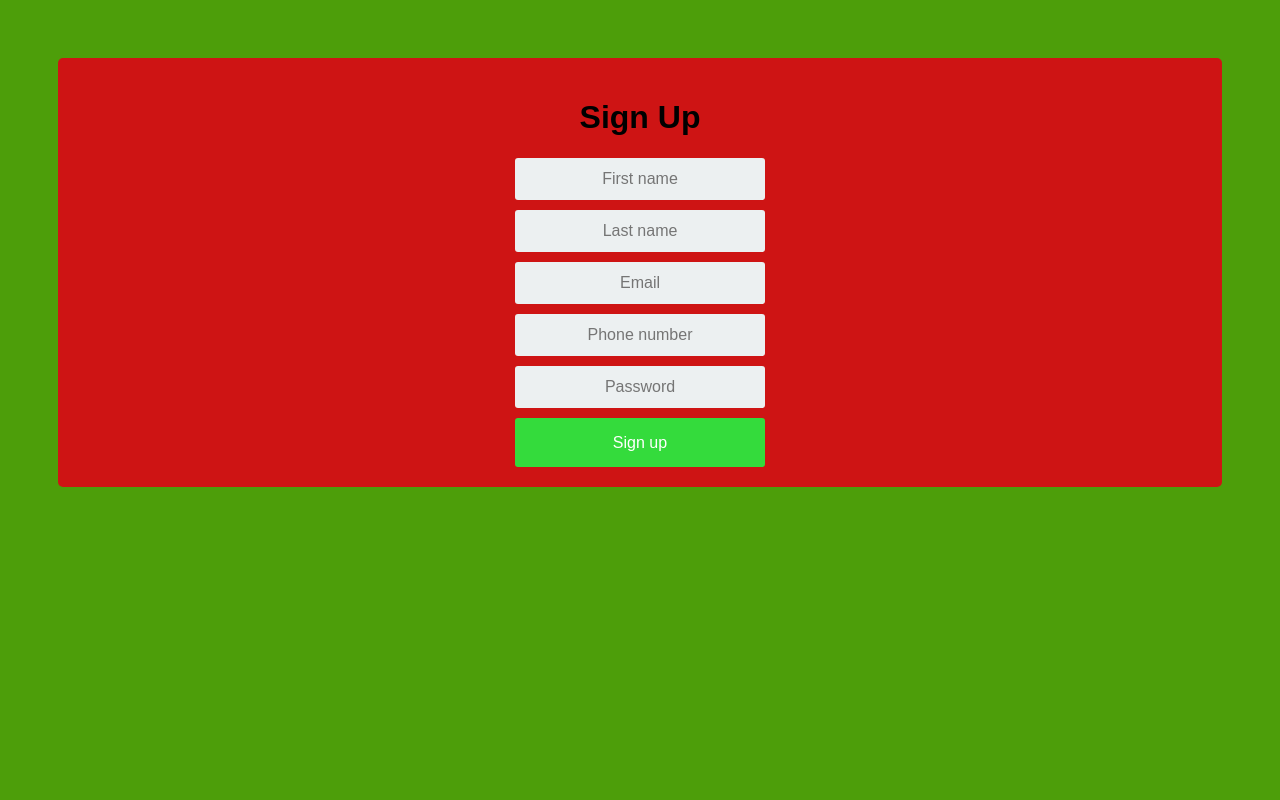
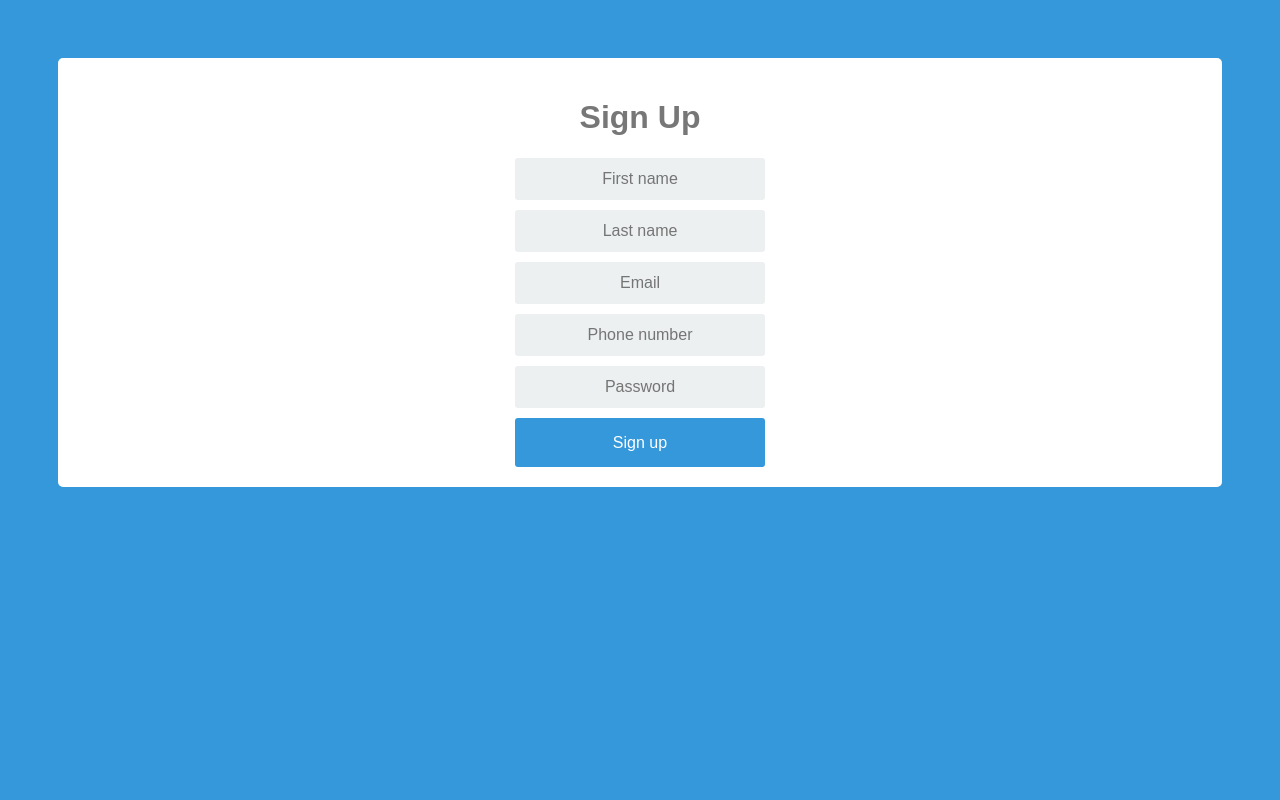
Before and after one commit to princepritam/flask_apps, a Flask app: template app/api/templates/signup.html in a window 1280 px wide. Run offline with Flask 2, Linux system fonts and the light colour scheme; the template is opened without the code that fills it, so the values that code supplies are empty; parts of the project's set-up code (start-up, migrations or seed data) failed here and were passed over.

```diff
--- a/app/api/static/style.css
+++ /dev/null
@@ -1,78 +0,0 @@
-* {
-    box-sizing: border-box;
-    }
-
-    *:focus {
-    outline: none;
-    }
-    body {
-    font-family: Arial;
-    background-color: rgb(77, 158, 10);
-    padding: 50px;
-    }
-    .login {
-    margin: 20px auto;
-    width: 300px;
-    }
-    .login-screen {
-    background-color: rgb(206, 20, 20);
-    padding: 20px;
-    border-radius: 5px
-    }
-
-    .app-title {
-    text-align: center;
-    color: rgb(0, 0, 0);
-    }
-
-    .login-form {
-    text-align: center;
-    }
-    .control-group {
-    margin-bottom: 10px;
-    }
-
-    input {
-    text-align: center;
-    background-color: #ECF0F1;
-    border: 2px solid transparent;
-    border-radius: 3px;
-    font-size: 16px;
-    font-weight: 200;
-    padding: 10px 0;
-    width: 250px;
-    transition: border .5s;
-    }
-
-    input:focus {
-    border: 2px solid #3498DB;
-    box-shadow: none;
-    }
-
-    .btn {
-    border: 2px solid transparent;
-    background: rgb(52, 219, 60);
-    color: #ffffff;
-    font-size: 16px;
-    line-height: 25px;
-    padding: 10px 0;
-    text-decoration: none;
-    text-shadow: none;
-    border-radius: 3px;
-    box-shadow: none;
-    transition: 0.25s;
-    display: block;
-    width: 250px;
-    margin: 0 auto;
-    }
-
-    .btn:hover {
-    background-color: rgb(41, 185, 65);
-    }
-
-    .login-link {
-    font-size: 12px;
-    color: #444;
-    display: block;
-    margin-top: 12px;
-    }
--- a/app/api/templates/signup.html
+++ b/app/api/templates/signup.html
@@ -1,33 +1,119 @@
-<link rel="stylesheet" href="static/style.css" type="text/css">
-<form action="/accounts/signup" method="POST">
+<html>
+	<head>
+		<style>
+			* {
+				box-sizing: border-box;
+			}
+
+			*:focus {
+				outline: none;
+			}
+			body {
+				font-family: Arial;
+				background-color: #3498DB;
+				padding: 50px;
+			}
+			.login {
+				margin: 20px auto;
+				width: 300px;
+			}
+			.signup-screen {
+				background-color: #FFF;
+				padding: 20px;
+				border-radius: 5px
+			}
+
+			.app-title {
+				text-align: center;
+				color: #777;
+			}
+
+			.signup_form {
+				text-align: center;
+			}
+			.control-group {
+				margin-bottom: 10px;
+			}
+
+			input {
+				text-align: center;
+				background-color: #ECF0F1;
+				border: 2px solid transparent;
+				border-radius: 3px;
+				font-size: 16px;
+				font-weight: 200;
+				padding: 10px 0;
+				width: 250px;
+				transition: border .5s;
+			}
+
+			input:focus {
+				border: 2px solid #3498DB;
+				box-shadow: none;
+			}
+
+			.btn {
+				border: 2px solid transparent;
+				background: #3498DB;
+				color: #ffffff;
+				font-size: 16px;
+				line-height: 25px;
+				padding: 10px 0;
+				text-decoration: none;
+				text-shadow: none;
+				border-radius: 3px;
+				box-shadow: none;
+				transition: 0.25s;
+				display: block;
+				width: 250px;
+				margin: 0 auto;
+			}
+
+			.btn:hover {
+				background-color: #2980B9;
+			}
+
+			.login-link {
+				font-size: 12px;
+				color: #444;
+				display: block;
+				margin-top: 12px;
+			}
+
+		</style>
+	</head>
+	<body>
+		<form action="/signup" method="POST">
 			<div class="SignUp">
-		<div class="login-screen">
+				<div class="signup-screen">
 					<div class="app-title">
 						<h1>Sign Up</h1>
 					</div>
-			<div class="login-form">
+					<div class="signup_form">
 						<div class="control-group">
-					<input type="text" class="login-field" value="" placeholder="First name" name="first_name">
-					<label class="login-field-icon fui-user" for="login-name"></label>
+							<input type="text" class="signup-field" value="" placeholder="First name" name="first_name">
+							<label class="signup-field-icon fui-user" for="signup-name"></label>
 						</div>
 						<div class="control-group">
-					<input type="text" class="login-field" value="" placeholder="Last name" name="last_name">
-					<label class="login-field-icon fui-user" for="login-name"></label>
+							<input type="text" class="signup-field" value="" placeholder="Last name" name="last_name">
+							<label class="signup-field-icon fui-user" for="signup-name"></label>
 						</div>
 						<div class="control-group">
-					<input type="text" class="login-field" value="" placeholder="Email" name="email">
-					<label class="login-field-icon fui-user" for="login-name"></label>
+							<input type="text" class="signup-field" value="" placeholder="Email" name="email">
+							<label class="signup-field-icon fui-user" for="signup-email"></label>
 						</div>
 						<div class="control-group">
-					<input type="text" class="login-field" value="" placeholder="Phone number" name="phone_number">
-					<label class="login-field-icon fui-user" for="login-name"></label>
+							<input type="text" class="signup-field" value="" placeholder="Phone number" name="phone_number">
+							<label class="signup-field-icon fui-user" for="signup-phone_number"></label>
 						</div>
 						<div class="control-group">
-					<input type="password" class="login-field" value="" placeholder="Password" name="password">
-					<label class="login-field-icon fui-lock" for="login-pass"></label>
+							<input type="password" class="signup-field" value="" placeholder="Password" name="password">
+							<label class="signup-field-icon fui-lock" for="signup-pass"></label>
 						</div>
 						<input type="submit" value="Sign up" class="btn btn-primary btn-large btn-block">
 					</div>
 				</div>
 			</div>
 		</form>
+	</body>
+</html>
--- a/app/db/database.py
+++ b/app/db/database.py
@@ -1,10 +1,9 @@
 from sqlalchemy import create_engine
 from sqlalchemy.orm import scoped_session, sessionmaker
 from sqlalchemy.ext.declarative import declarative_base
-from app.models import user
 import code
 
-engine = create_engine('sqlite:////tmp/test_1.db', echo=True, connect_args={'check_same_thread': False})
+engine = create_engine('sqlite:////tmp/test_2.db', convert_unicode=True, echo=True, connect_args={'check_same_thread': False})
 db_session = scoped_session(sessionmaker(autocommit=False,
                                          autoflush=False,
                                          bind=engine))
@@ -12,5 +11,5 @@ Base = declarative_base()
 Base.query = db_session.query_property()
 
 def init_db():
-    user
+    import app.models.user
     Base.metadata.create_all(bind=engine)
```
Also changed, not shown: app/api/templates/error.html (added, +27 -0 lines), app/api/templates/login.html (+89 -3 lines), app/api/templates/welcome.html (added, +22 -0 lines), app/api/users.py (+30 -40 lines), app/models/user.py (+5 -5 lines). Lines whose indentation alone changed are shown as unchanged.
